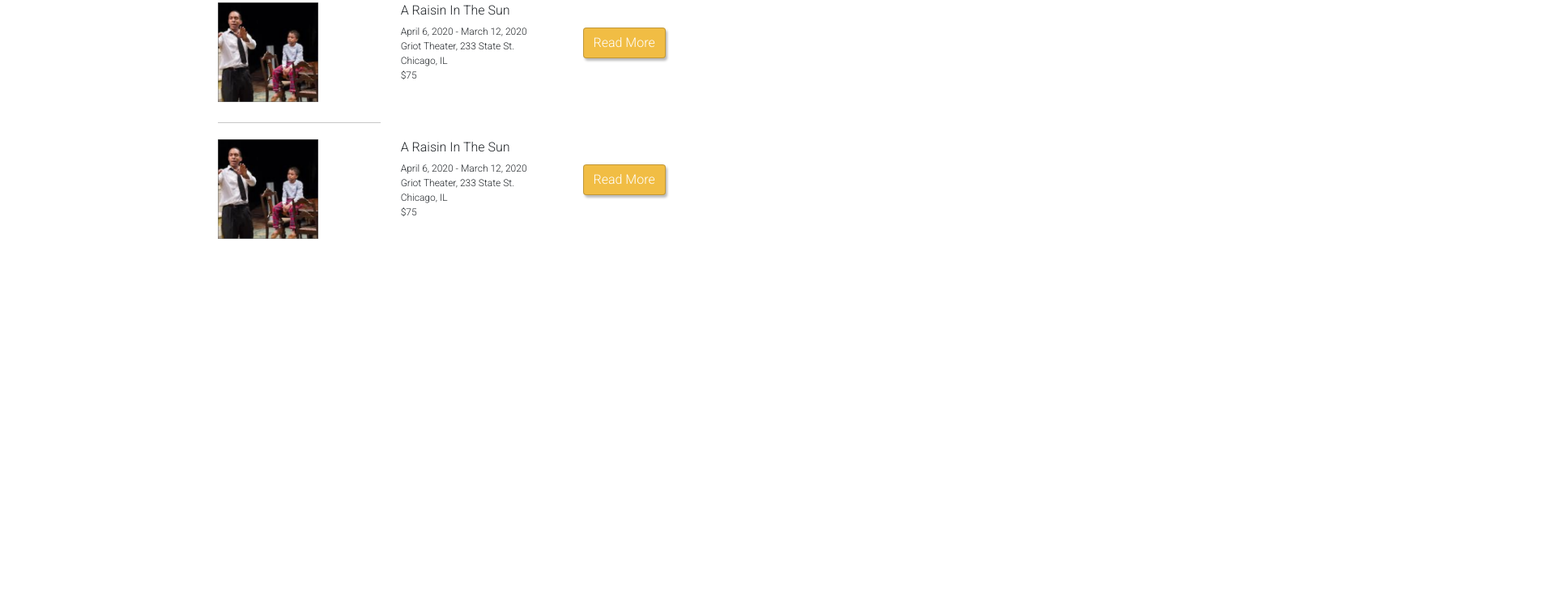
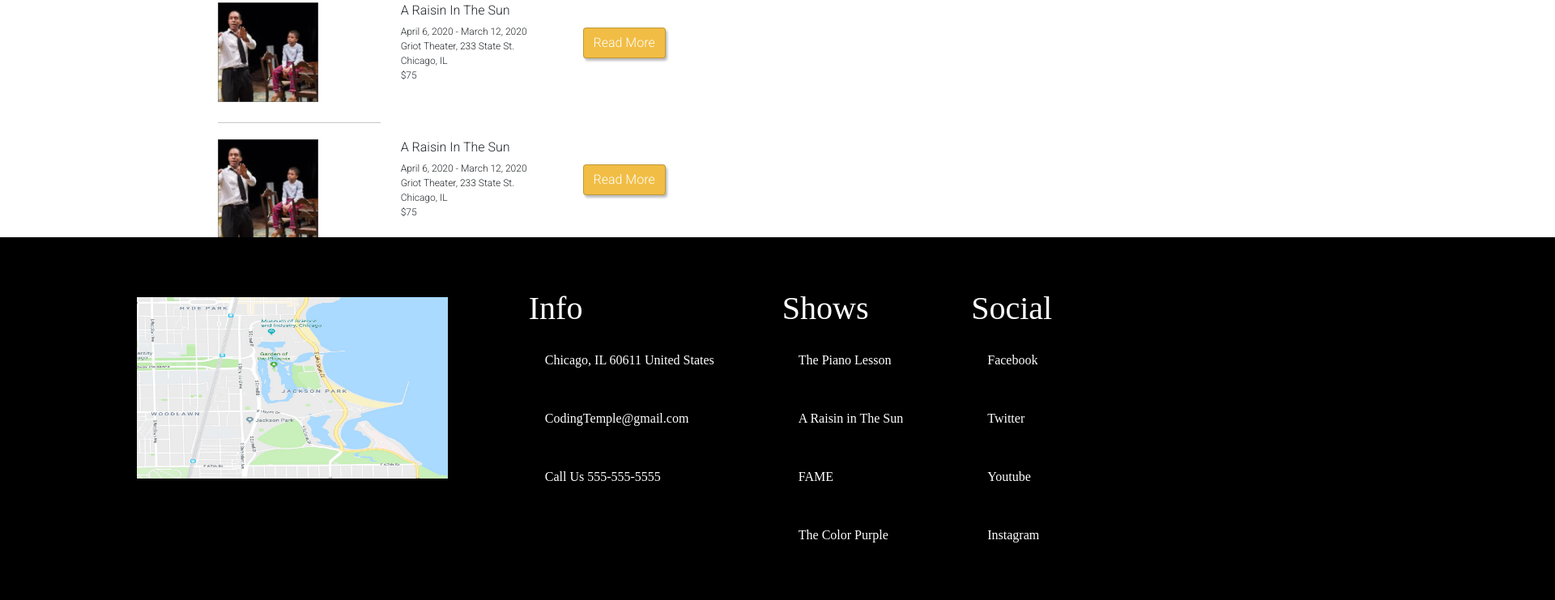
Before and after one commit to byaskew3/Theater-Project, a plain HTML site: page index.html in a window 1280 px wide. Shown: the part 559-1300 px from the top of the page at 81% size, 1920 px wide, since content can reach past the window. Before the commit the page ends 882 px from the top, so only its background shows below. Drawn offline with nearby package versions, Linux system fonts and the light colour scheme.

Commit message:
Added Footer

```diff
--- a/index.html
+++ b/index.html
@@ -77,6 +77,34 @@
           <button type="button" class="btn btn-warning">Read More</button>
         </div>
       </div>
+   <footer id="sticky-footer">
+     <div class="footer-container">
+       <div class="footer">
+         <img class="maps"src="/images/maps.jpg" alt="">
+         <div class="footer-heading footer1">
+           <h1>Info</h1>
+           <a href="#">Chicago, IL 60611 United States</a>
+           <a href="#">CodingTemple@gmail.com</a>
+           <a href="#">Call Us 555-555-5555</a>
+         </div>
+           <div class="footer-heading footer2">
+             <h1>Shows</h1>
+             <a href="#">The Piano Lesson</a>
+             <a href="#">A Raisin in The Sun</a>
+             <a href="#">FAME</a>
+             <a href="#">The Color Purple</a>
+         </div>
+         <div class="footer-heading footer3">
+           <h1>Social</h1>
+           <a href="#">Facebook</a>
+           <a href="#">Twitter</a>
+           <a href="#">Youtube</a>
+           <a href="#">Instagram</a>
+         </div>
+       </div>
+     </div>
+
+   </footer>
     <!-- Optional JavaScript -->
     <!-- jQuery first, then Popper.js, then Bootstrap JS -->
     <script src="https://code.jquery.com/jquery-3.3.1.slim.min.js" integrity="sha384-q8i/X+965DzO0rT7abK41JStQIAqVgRVzpbzo5smXKp4YfRvH+8abtTE1Pi6jizo" crossorigin="anonymous"></script>
--- a/style.css
+++ b/style.css
@@ -1,6 +1,14 @@
+
+html body {
+  font-family: 'Roboto', sans-serif;
+  margin: 0;
+  padding: 0;
+  height: 100%;
+}
 
 body {
-  font-family: 'Roboto', sans-serif;
+  padding: 10px;
+  padding-bottom: 60px;
 }
 .container {
   display: grid;
@@ -10,6 +18,8 @@ body {
   grid-template-rows: min-content auto;
   gap: 20px 20px;
   grid-auto-flow: row;
+  min-height: 100%;
+  position: relative;
   grid-template-areas:
     ". Navbar Navbar Navbar ."
     ". Background Background Background ."
@@ -78,9 +88,9 @@ header {
   justify-content: center;
   font-family: rob;
   position: absolute;
-  top: 39%;
+  top: 30%;
   left: 53%;
-  font-size: 90px;
+  font-size: 60px;
   color: white;
   transform: translate(-50%, -50%);
 }
@@ -239,7 +249,54 @@ header {
   height: 100px;
   grid-area: button4;
 }
+.footer-container {
+  background-color: black;
+  padding: 4rem 0 4rem 0;
+}
+.footer {
+  width: 80%;
+  height: 40vh;
+  background-color: black;
+  color: white;
+  display: flex;
+  justify-content: center;
+  flex-wrap: wrap;
+  margin: 0;
+}
+.footer-heading {
+  display: flex;
+  flex-direction: column;
+  margin-right: 4rem;
+}
 
+.footer-heading h2 {
+  margin-bottom: 2rem;
+}
+
+.footer-heading h2 {
+  color: white;
+  text-decoration: none;
+  margin-bottom: 0.5rem;
+}
+.footer-heading a {
+  color: white;
+  text-decoration: none;
+  margin-bottom: 0.5rem;
+  padding: 20px;
+}
+#sticky-footer{
+  font-family: rob;
+  position: absolute;
+  bottom: 0;
+  width: 1920px;
+  height: 30px;
+}
+.maps {
+  margin-top: 10px;
+  margin-right: 100px;
+  width: 25%;
+  height: 70%;
+}
 html, body , .container {
   height: 100%;
   margin: 0;
```
Also changed, not shown: images/maps.jpg (added).
